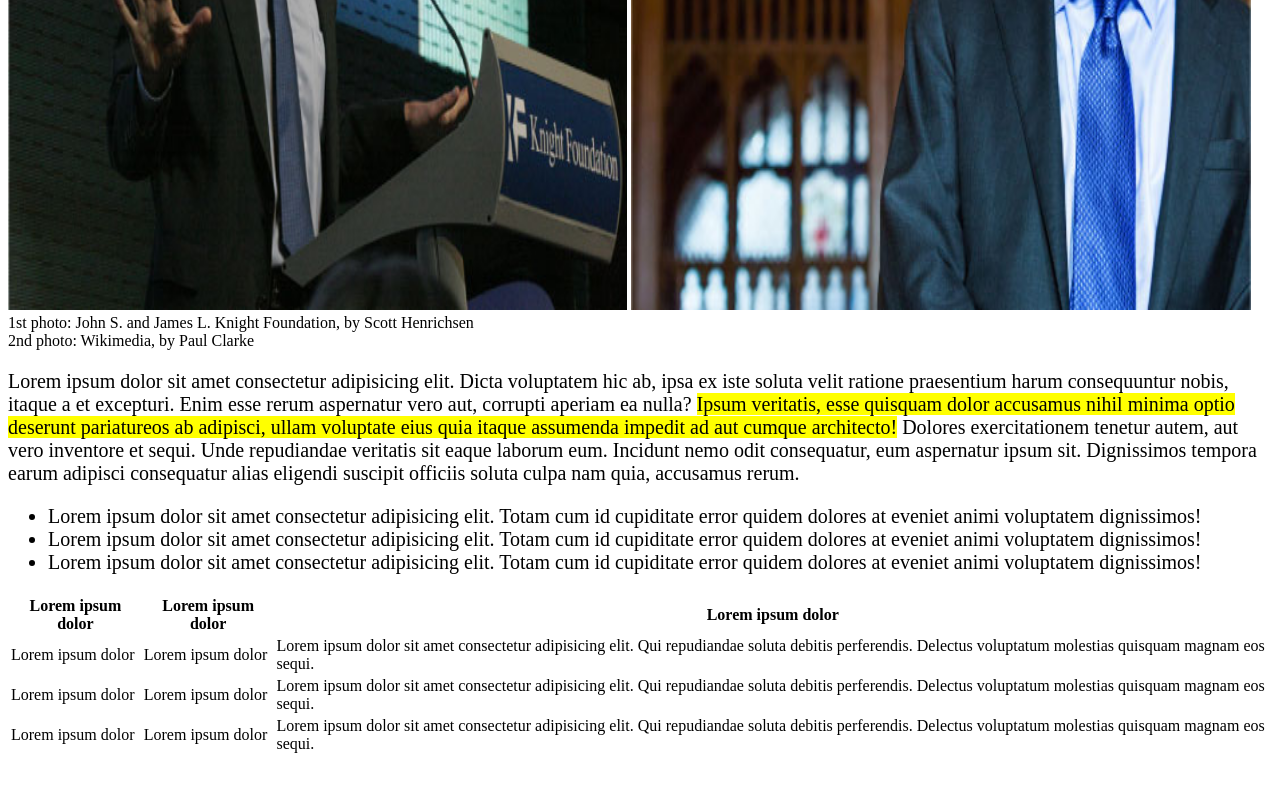
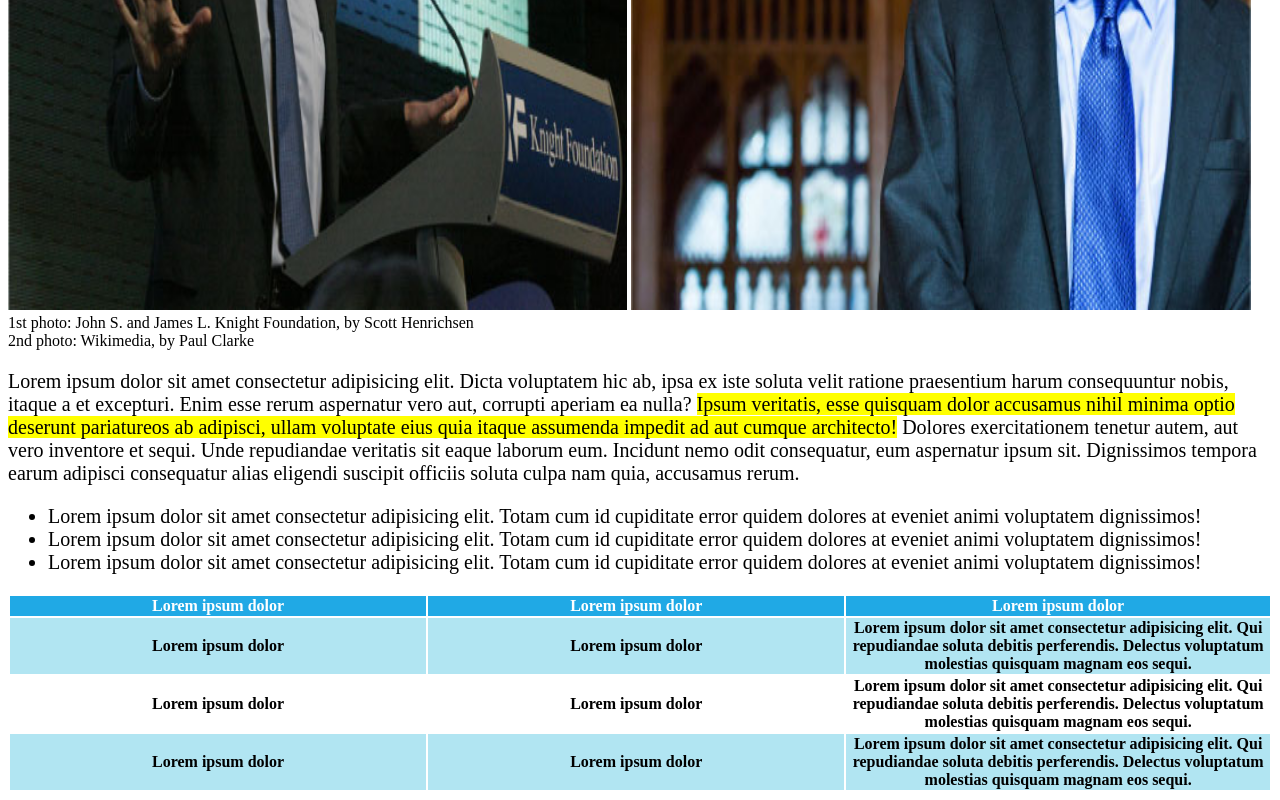
Before and after one commit to MattiaM99/html-css-booleaner, a plain HTML site: page index.html in a window 1280 px wide. Shown: the part 808-1608 px from the top of the page. Before the commit the page ends 1572 px from the top, so only its background shows below. Drawn offline with Linux system fonts and the light colour scheme.

Commit message:
commit fine tabella

```diff
--- a/css/style.css
+++ b/css/style.css
@@ -38,3 +38,22 @@ h1 {
   ul{
     font-size: 20px;
   }
+  table{
+    font-weight: bold;
+  }
+  thead{
+    color: white;
+    background-color: #20A9E5;
+  }
+  tbody{
+    text-align:center;
+  }
+  th{
+    width: 500px;
+  }
+  .riga1  {
+    background-color: #B1E5F2;
+  }
+  .riga3 {
+    background-color: #B1E5F2;
+  }
--- a/index.html
+++ b/index.html
@@ -52,7 +52,7 @@
         </tr>
       </thead>
       <tbody>
-        <tr>
+        <tr class="riga1">
           <td>
             Lorem ipsum dolor
           </td>
@@ -63,7 +63,7 @@
             Lorem ipsum dolor sit amet consectetur adipisicing elit. Qui repudiandae soluta debitis perferendis. Delectus voluptatum molestias quisquam magnam eos sequi.
           </td>
         </tr>
-        <tr>
+        <tr class="riga2">
           <td>
             Lorem ipsum dolor
           </td>
@@ -74,7 +74,7 @@
             Lorem ipsum dolor sit amet consectetur adipisicing elit. Qui repudiandae soluta debitis perferendis. Delectus voluptatum molestias quisquam magnam eos sequi.
           </td>
         </tr>
-        <tr>
+        <tr class="riga3">
           <td>
             Lorem ipsum dolor
           </td>
```
